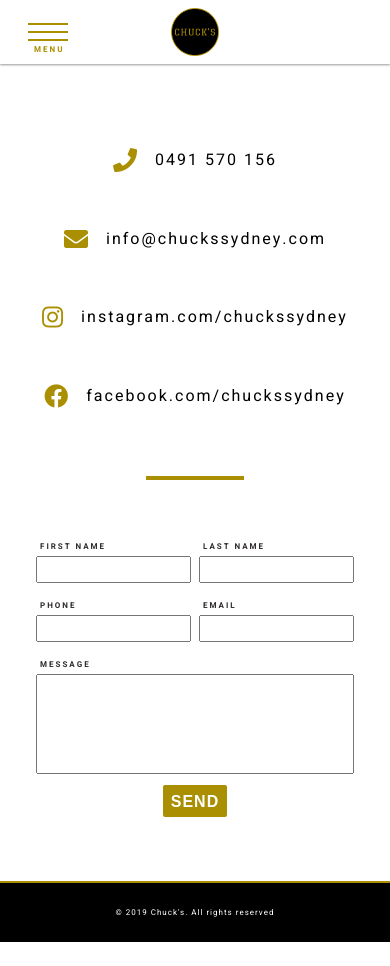
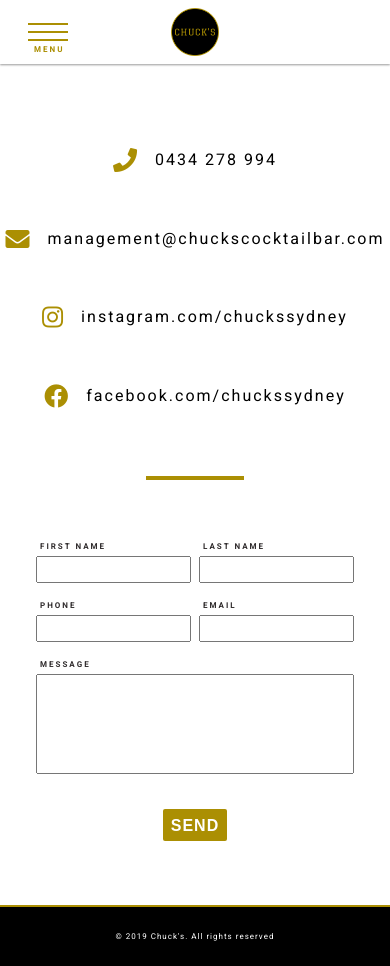
Before and after one commit to GiuseppeZeraschi/chucks, a Vue app: page /contact in a window 390 px wide. Before the commit the page ends 942 px from the top, so only its background shows below. Built offline with nearby package versions, Linux system fonts and the light colour scheme.

Commit message:
changed phone and email

```diff
--- a/src/App.vue
+++ b/src/App.vue
@@ -99,6 +99,7 @@
 <style lang="scss">
 #app {
   min-height: 100vh;
+  overflow: hidden;
   // padding-bottom accounts for footer height
   padding-bottom: $footer-height;
   position: relative;
--- a/src/components/ContactForm.vue
+++ b/src/components/ContactForm.vue
@@ -276,10 +276,12 @@
 
   &__submit {
     align-self: center;
+    margin-top: $earth;
 
     @include lg {
       align-self: flex-start;
       margin-left: $mercury;
+      margin-top: $mercury;
     }
   }
 }
--- a/src/views/Contact.vue
+++ b/src/views/Contact.vue
@@ -82,15 +82,15 @@
   data() {
     return {
       phone: {
-        info: "0491 570 156",
+        info: "0434 278 994",
         iconClass: "fas fa-phone",
         href: "tel:0491570156",
         isHovered: false
       },
       email: {
-        info: "info@chuckssydney.com",
+        info: "management@chuckscocktailbar.com",
         iconClass: "fas fa-envelope",
-        href: "mailto:info@chuckssydney.com",
+        href: "mailto:management@chuckscocktailbar.com",
         isHovered: false
       },
       instagram: {
```
